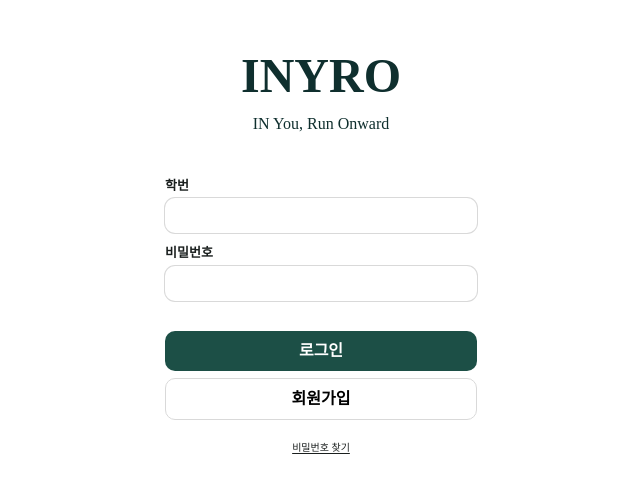
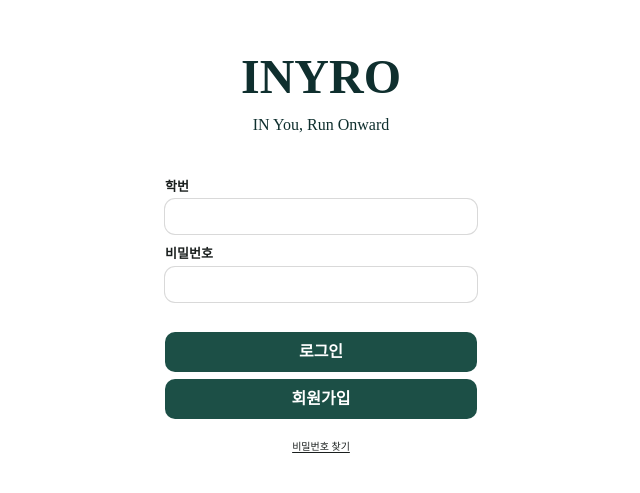
Before and after one commit to INYRO/INYRO-FE, a React (Vite) app: page /login in a window 1280 px wide. Shown: the part 163-656 px from the top of the page, without its empty margins (319-959 px from the left). Built offline with nearby package versions, Linux system fonts and the light colour scheme; no server answers; a web font is replaced by a local one.

Commit message:
refactor: Home 페이지와 linkButton 컴포넌트 리팩토링, docs: Home 페이지와 linkButton 컴포넌트에 주석 추가

```diff
--- a/src/components/common/button/linkButton.tsx
+++ b/src/components/common/button/linkButton.tsx
@@ -1,34 +1,51 @@
+/*
+ * Link의 url 이동을 담당하는 공용 버튼 컴포넌트 입니다.
+ *
+ * 버튼의 추가 스타일 레이아웃인 variant는 'primary'와 'outline'으로 정의됩니다.
+ *
+ * 'primary'는 초록 색상과 흰색 텍스트를 사용하는 시그니처 버튼이며,
+ * 'outline'은 흰 배경에 검은색 글씨, border를 쓰는 secondary 버튼입니다.
+ *
+ * 버튼의 variant 기본값은 'primary'이며,
+ * 처음에 정의된 commonStyle + variant + 추가 className으로 버튼의 스타일이 결정됩니다.
+ */
+
 import { Link } from "react-router-dom";
 
+// 타입 정의
+// 버튼 종류를 타입으로 정의
+type ButtonVariant = "primary" | "outline";
+// 버튼 Props 타입 정의
 interface LinkButtonProps {
     text: string;
     url: string;
-    bgColor: string;
-    textColor: string;
-    isBorder: boolean;
+    variant?: ButtonVariant;
     className?: string;
-    fullWidth?: boolean;
 }
+
+// variant 별로 적용될 Tailwind 클래스 맵핑
+const variantStyles: Record<ButtonVariant, string> = {
+    primary: "bg-secondary text-white", // isBorder가 false였던 스타일
+    outline: "bg-white text-black border border-background-200", // isBorder가 true였던 스타일
+};
 
 export default function LinkButton({
     text,
-    bgColor,
     url,
-    textColor,
-    isBorder,
+    variant = "primary", // variant 기본값은 primary
     className,
-    fullWidth = true,
 }: LinkButtonProps) {
-    const base = fullWidth
-        ? "text-center w-full py-2 rounded-[10px]"
-        : "rounded-[10px] flex items-center justify-center text-center";
+    // 공통 스타일 정의
+    const commonStyle =
+        "text-center w-full py-2 rounded-[10px] transition-all duration-150 ease-out hover:brightness-75 active:scale-[0.98]";
 
     return (
         <Link
             to={url}
-            className={`${base} ${isBorder ? "border" : ""} border-background-200 ${bgColor} ${className ?? ""} transition-all duration-150 ease-out hover:brightness-75 active:scale-[0.98]`}
+            // 최종 design class 생성
+            className={`${commonStyle} ${variantStyles[variant]} ${className ?? ""}`}
         >
-            <span className={`btn-main ${textColor}`}>{text}</span>
+            <span className="btn-main">{text}</span>
         </Link>
     );
 }
--- a/src/pages/Home.tsx
+++ b/src/pages/Home.tsx
@@ -1,3 +1,9 @@
+/*
+ * Home.tsx 파일은 reserve.inyro.com의 메인 랜딩 페이지를 담고 있습니다.
+ * 로그인 시 '동방 예약'과 '마이페이지' 버튼이 보이며,
+ * 비 로그인 시 '로그인' 버튼만 보입니다.
+ */
+
 import LinkButton from "@/components/common/button/linkButton";
 import MainLogo from "@/components/common/logo/mainLogo";
 import { useAppSelector } from "@/store/hooks";
@@ -11,29 +17,15 @@ export default function Home() {
             <section className="flex flex-col w-full gap-2.5">
                 {isLogin ? (
                     <>
-                        <LinkButton
-                            url="/reserve"
-                            text="동방 예약"
-                            bgColor="bg-secondary"
-                            textColor="text-white"
-                            isBorder={false}
-                        />
+                        <LinkButton url="/reserve" text="동방 예약" />
                         <LinkButton
                             url="/mypage"
                             text="마이페이지"
-                            bgColor="bg-white"
-                            textColor="text-black"
-                            isBorder={true}
+                            variant="outline"
                         />
                     </>
                 ) : (
-                    <LinkButton
-                        url="/login"
-                        text="로그인"
-                        bgColor="bg-secondary"
-                        textColor="text-white"
-                        isBorder={true}
-                    />
+                    <LinkButton url="/login" text="로그인" />
                 )}
             </section>
         </div>
--- a/src/pages/Reserve.tsx
+++ b/src/pages/Reserve.tsx
@@ -185,6 +185,7 @@ export default function Reserve() {
                                     type="button"
                                     disabled={isDisabled}
                                     onClick={() => {
+                                        // 예외처리(비활성, 날짜없음)
                                         if (isDisabled) return;
                                         if (!normalizedDate) return;
 
```
